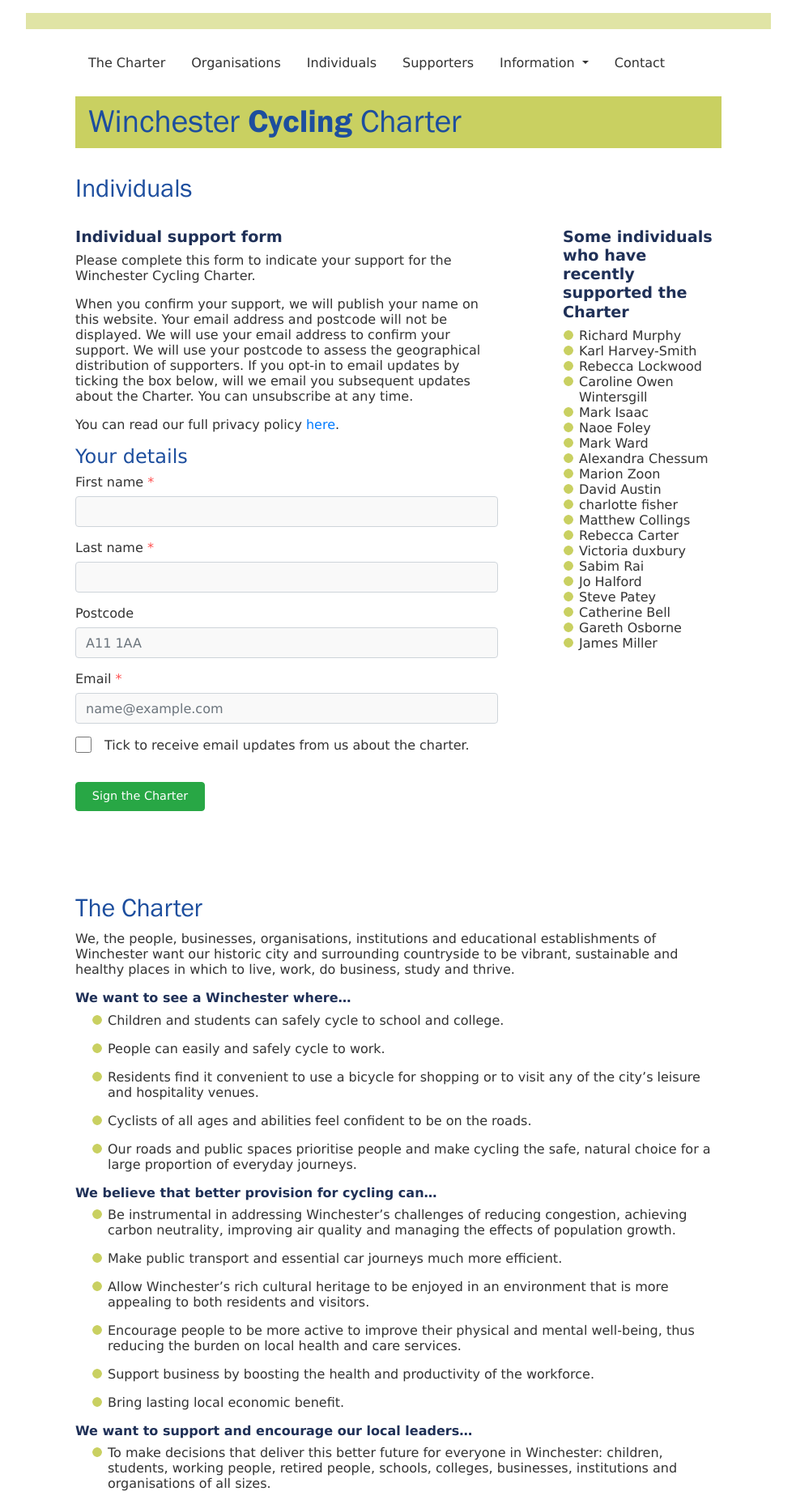
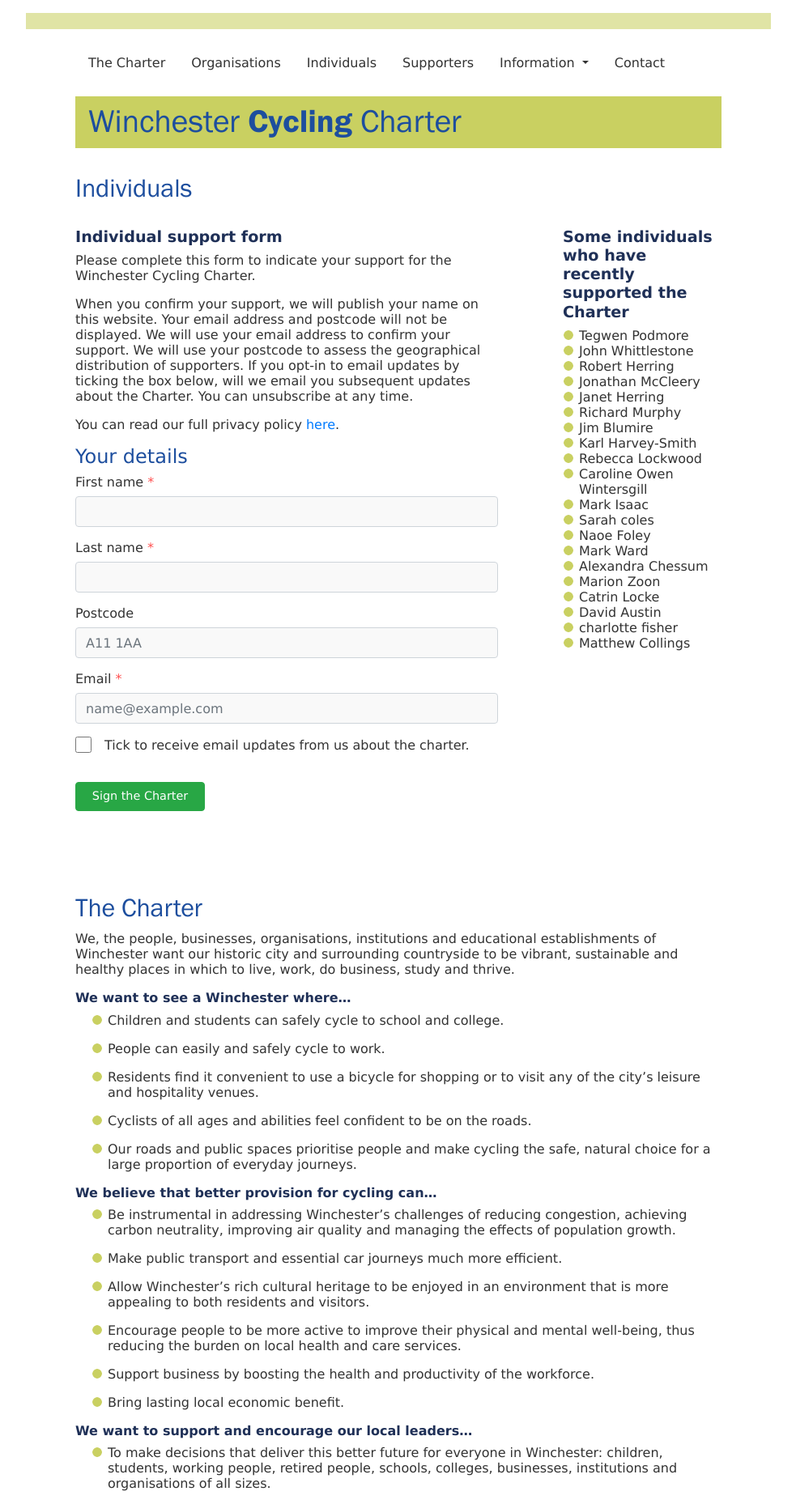
Before and after one commit to winchestercyclingcharter/winchestercyclingcharter.github.io, a Jekyll site: the page built from ind-page.md, in a window 1280 px wide. Shown: the whole page at 81% size, without its empty margins (148-1131 px from the left). Built offline with Jekyll 4.4.1, drawn with Linux system fonts in a browser that asks for light colours; nearby versions of some CDN libraries; some of the changed lines change nothing that is shown.

Commit message:
Update people.yml

```diff
--- a/_data/people.yml
+++ b/_data/people.yml
@@ -681,3 +681,18 @@ people:
 - { lastname: Coulter, firstname: Jemima, dt: 20211016-190729-049417 }
 - { lastname: Harvey-Smith, firstname: Karl, dt: 20211018-211352-447865 }
 - { lastname: Murphy, firstname: Richard, dt: 20211018-213743-712609 }
+- { lastname: Hill, firstname: Rupert, dt: 20211016-151603-383802 }
+- { lastname: Blumire , firstname: Jim, dt: 20211018-211909-866472 }
+- { lastname: coles, firstname: Sarah, dt: 20211018-201212-589639 }
+- { lastname: Langford, firstname: David , dt: 20211017-191408-096327 }
+- { lastname: Collinson, firstname: Mark, dt: 20211016-174231-250757 }
+- { lastname: Hoddinott-Pratt, firstname: Ben, dt: 20211017-175211-929659 }
+- { lastname: Herring, firstname: Janet, dt: 20211019-042905-090202 }
+- { lastname: McCleery , firstname: Jonathan , dt: 20211019-065200-278073 }
+- { lastname: Gibbs, firstname: Matthew, dt: 20211017-180245-769378 }
+- { lastname: Herring, firstname: Robert, dt: 20211019-073021-481556 }
+- { lastname: Bowen, firstname: Felicity, dt: 20211017-143309-209062 }
+- { lastname: Whittlestone, firstname: John, dt: 20211019-075018-631061 }
+- { lastname: Locke, firstname: Catrin, dt: 20211018-194238-498656 }
+- { lastname: Podmore, firstname: Tegwen , dt: 20211019-091736-112645 }
+- { lastname: Wergan, firstname: Jack, dt: 20211018-092859-927509 }
```
